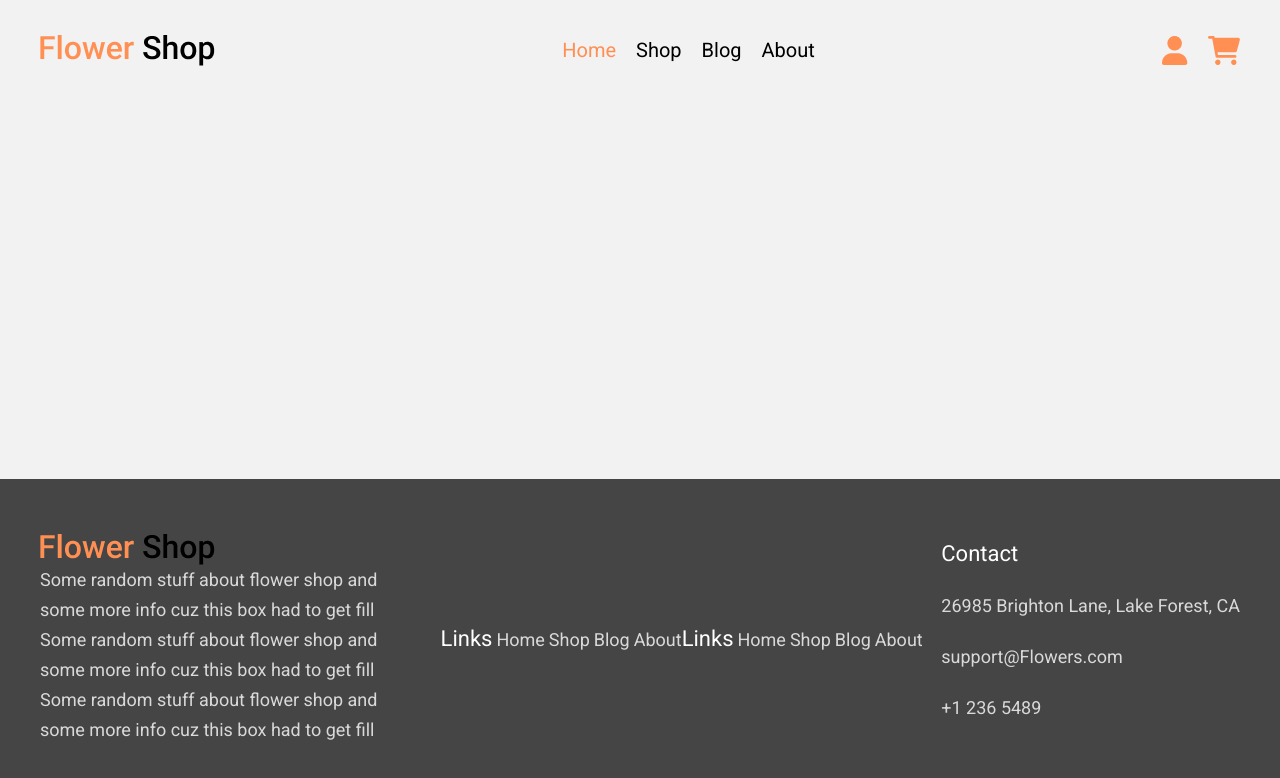
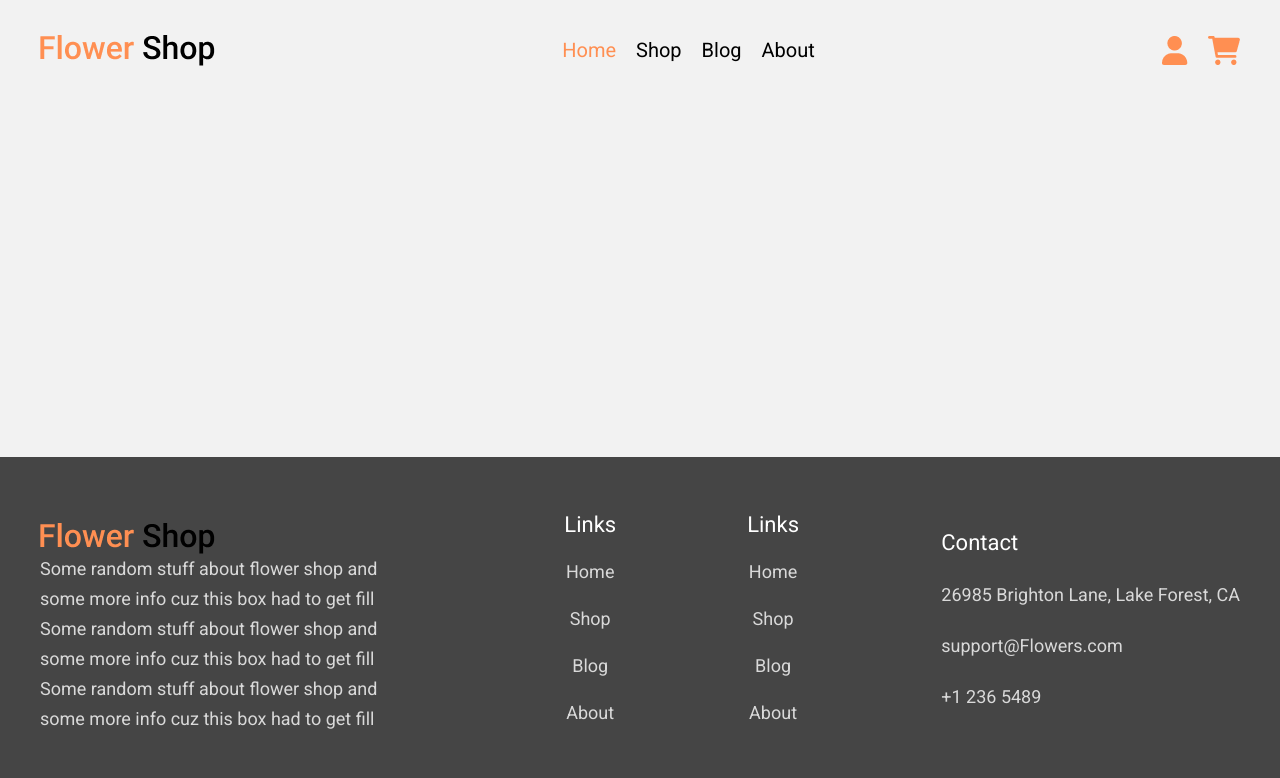
Before and after one commit to Hym1ack/Flower-shop, a plain HTML site: page index.html in a window 1280 px wide. Drawn offline with Linux system fonts and the light colour scheme.

Commit message:
исправил названия классов в css

```diff
--- a/assets/main.css
+++ b/assets/main.css
@@ -121,12 +121,12 @@ body {
 .footer__nav {
   display: flex;
 }
-.nav__links {
+.footer-nav__links {
   display: flex;
   flex-direction: column;
   align-items: center;
 }
-.nav__links:not(:last-child) {
+.footer-nav__links:not(:last-child) {
   margin-right: 131px;
 }
 .footer-nav__title {
```
